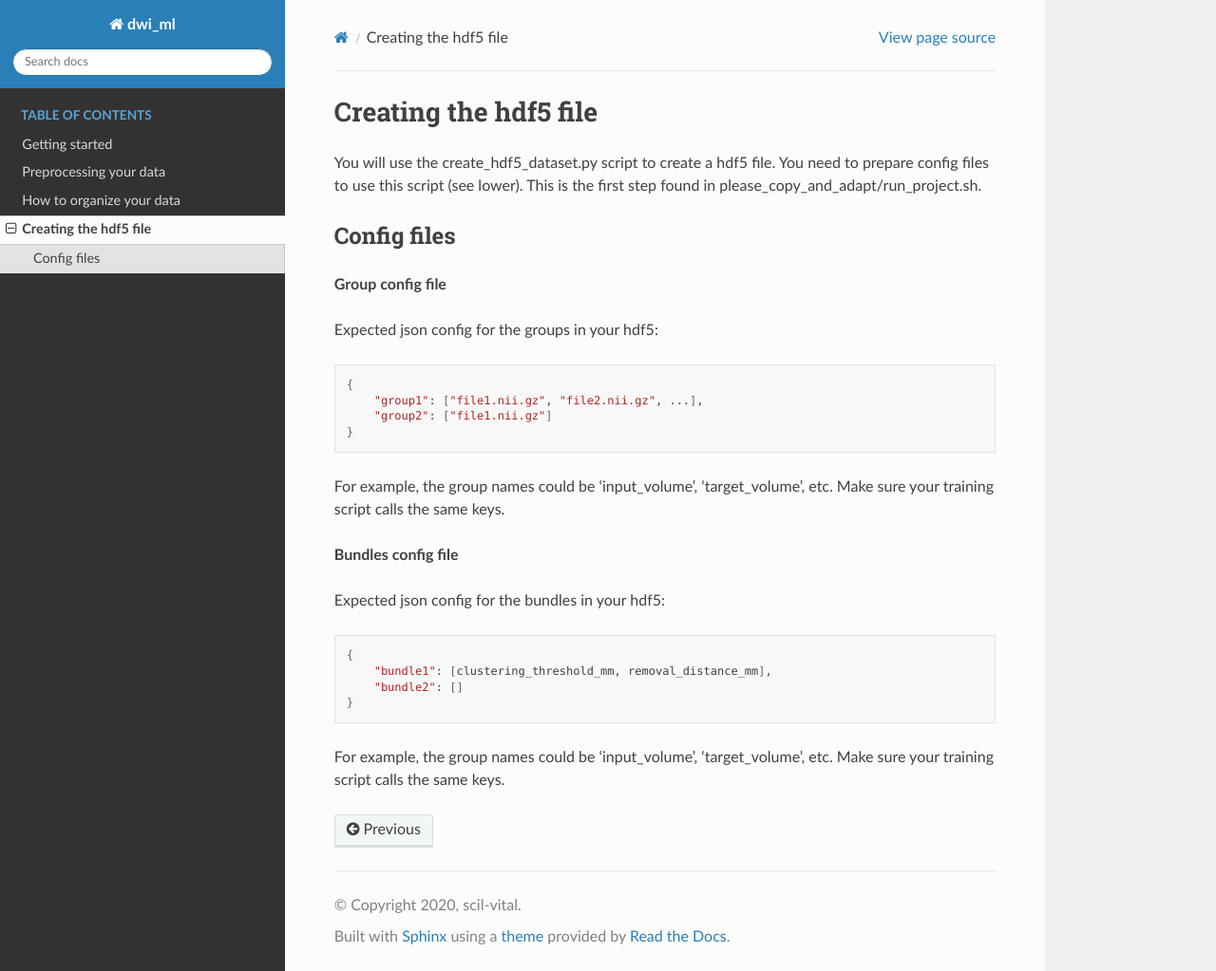
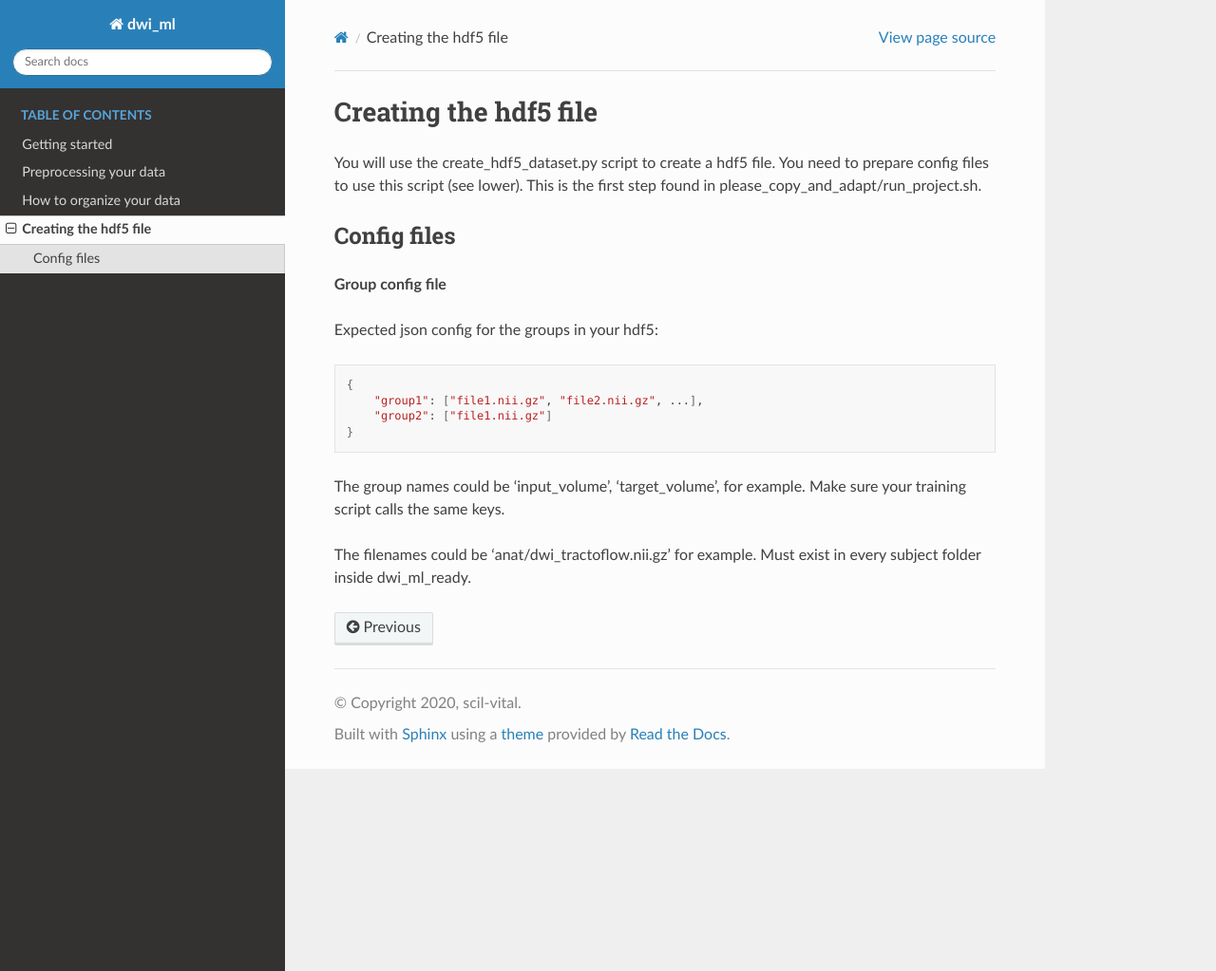
Before and after one commit to scil-vital/dwi_ml, a Sphinx documentation site: the page built from doc/creating_hdf5.rst, in a window 1280 px wide and 1023 px high. Shown: the whole window at 95% size. Built offline with Sphinx 7.4.7 and the Read the Docs theme 2.0.0, drawn with Linux system fonts in a browser that asks for light colours.

Commit message:
Bundle config not needed anymore

```diff
--- a/doc/creating_hdf5.rst
+++ b/doc/creating_hdf5.rst
@@ -17,19 +17,6 @@ Expected json config for the groups in your hdf5:
         "group2": ["file1.nii.gz"]
     }
 
-For example, the group names could be 'input_volume', 'target_volume', etc.
-Make sure your training script calls the same keys.
+The group names could be 'input_volume', 'target_volume', for example. Make sure your training script calls the same keys.
 
-**Bundles config file**
-
-Expected json config for the bundles in your hdf5:
-
-.. code-block:: bash
-
-    {
-        "bundle1": [clustering_threshold_mm, removal_distance_mm],
-        "bundle2": []
-    }
-
-For example, the group names could be 'input_volume', 'target_volume', etc.
-Make sure your training script calls the same keys.
+The filenames could be 'anat/dwi_tractoflow.nii.gz' for example. Must exist in every subject folder inside dwi_ml_ready.
```
Also changed, not shown: 1 other file.
